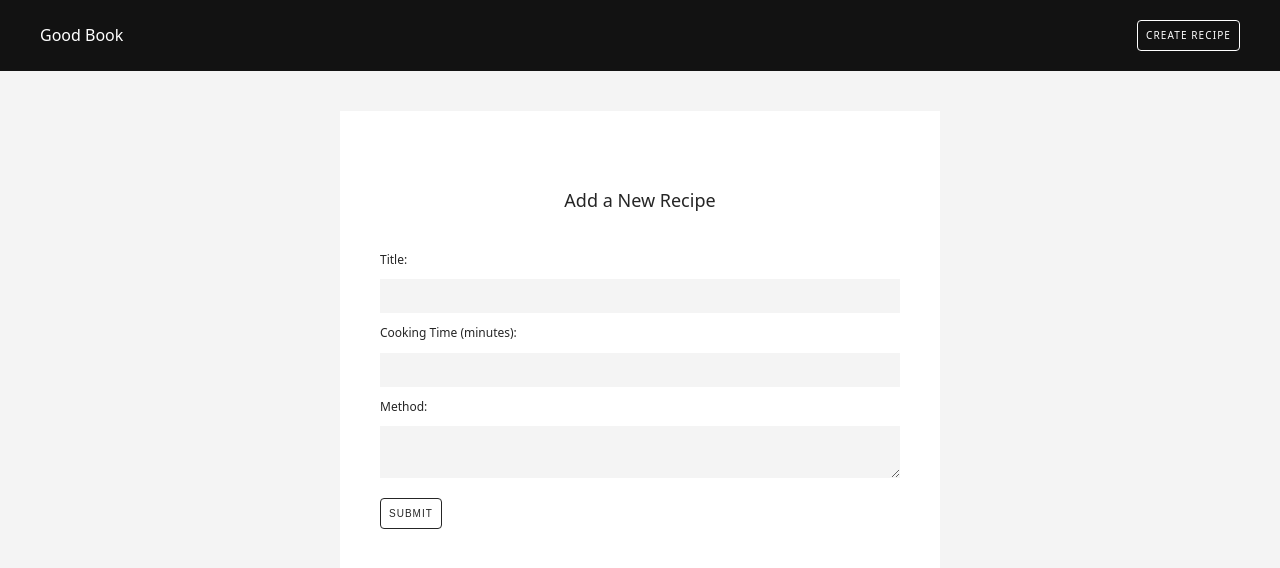
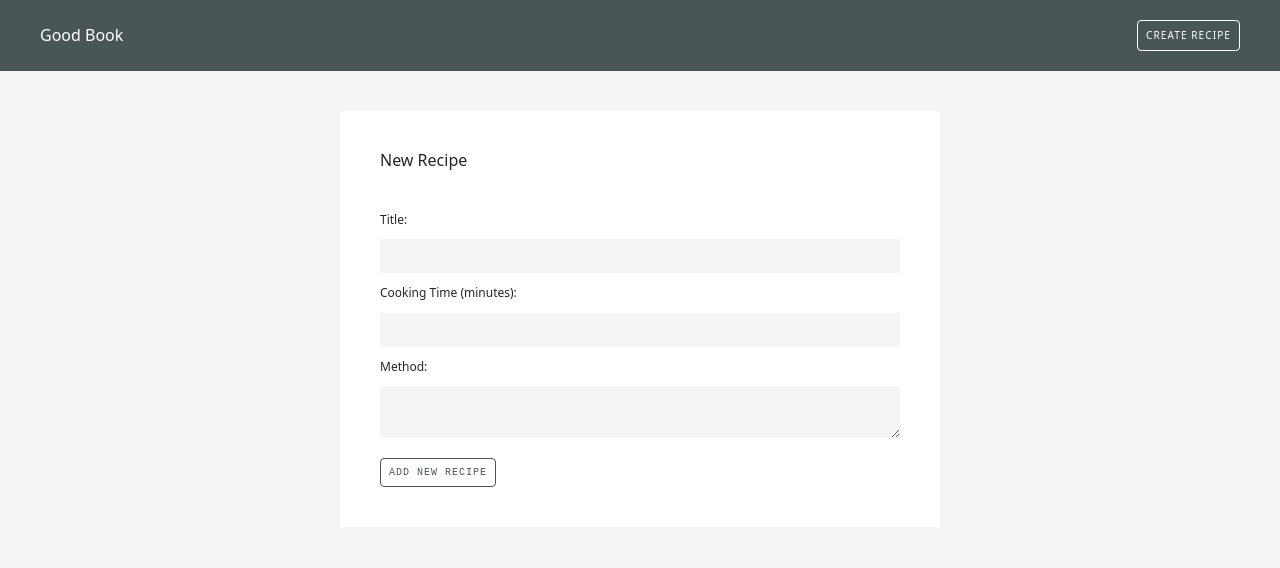
Before and after one commit to narmanguebraun/react-recipe-book, a React (Create React App) app: page /create in a window 1280 px wide. Shown: the top 568 px of the page. Built offline with nearby package versions, Linux system fonts and the light colour scheme.

Commit message:
edit css

```diff
--- a/src/components/Navbar.css
+++ b/src/components/Navbar.css
@@ -1,5 +1,5 @@
 .navbar {
-  background: #121212;
+  background: #485656;
   padding:20px;
   color:#fff;
 }
--- a/src/components/RecipeList.css
+++ b/src/components/RecipeList.css
@@ -33,14 +33,14 @@
 .recipe-list .card a{
   font-size: 10px;
   letter-spacing: 1px;
-  color: #252525;
+  color: #485656;
   text-transform: uppercase;
   border:none;
-  border-bottom:1px solid #252525;
+  border-bottom:1px solid #485656;
   cursor:pointer;
   margin: 10px 0;
 }
 .recipe-list .card a:hover {
-  color:#b4841e;
-  border-bottom:1px solid #b4841e;
+  color:#252525;
+  border-bottom:1px solid #252525;
 }
--- a/src/pages/create/Create.css
+++ b/src/pages/create/Create.css
@@ -4,6 +4,9 @@
   text-align:left;
   background:#fff;
   padding:40px;
+}
+.create h2 {
+  margin:0 0 40px;
 }
 .create label span {
   display:block;
@@ -16,21 +19,22 @@
 input, textarea {
   font-family:sans-serif;
 }
-.create button {
-  text-decoration:none;
+
+.create button{
+  font-family: 'JetBrains Mono', monospace;
+  font-size: 10px;
+  letter-spacing: 1px;
+  text-transform: uppercase;
+  color: #485656;
+  background:#fff;
+  border:1px solid #485656;
+  border-radius:4px;
+  padding:8px;
+  cursor:pointer;
   margin: 20px 0 0;
-  padding:8px;
-  border-radius:4px;
-  border:1px solid #252525;
-  font-size: 10px;
-  line-height: 1.3;
-  letter-spacing: 1px;
-  background:#fff;
-  color: #252525;
-  text-transform: uppercase;
-  cursor:pointer;
 }
 .create button:hover {
-  background: #252525;
-  color:#efefef;
+  color: white;
+  background:#485656;
+  border:1px solid #485656;
 }
--- a/src/pages/create/Create.js
+++ b/src/pages/create/Create.js
@@ -14,7 +14,7 @@ export default function Create() {
 
   return (
     <div className="create">
-      <h2 className="page-title">Add a New Recipe</h2>
+      <h2>New Recipe</h2>
 
       <form onSubmit={handleSubmit}>
 
@@ -49,7 +49,7 @@ export default function Create() {
           />
         </label>
 
-        <button className="btn">Submit</button>
+        <button className="btn">Add New Recipe</button>
 
       </form>
     </div>
--- a/src/pages/recipe/Recipe.css
+++ b/src/pages/recipe/Recipe.css
@@ -25,10 +25,9 @@
   color:#999;
   font-size: 12px;
 }
-
 .method {
   font-size:12px;
   line-height:1.5em;
   text-align:left;
-  margin:20px 0;
+  margin:20px 0 0;
 }
--- a/src/pages/recipe/Recipe.js
+++ b/src/pages/recipe/Recipe.js
@@ -19,7 +19,7 @@ export default function Recipe() {
           <ul>
             {recipe.ingredients.map(ing => <li key={ing}>{ing}</li>)}
           </ul>
-          <p className="method">{recipe.method}</p>
+          <div className="method">{recipe.method}</div>
         </>
         )}
     </div>
```
